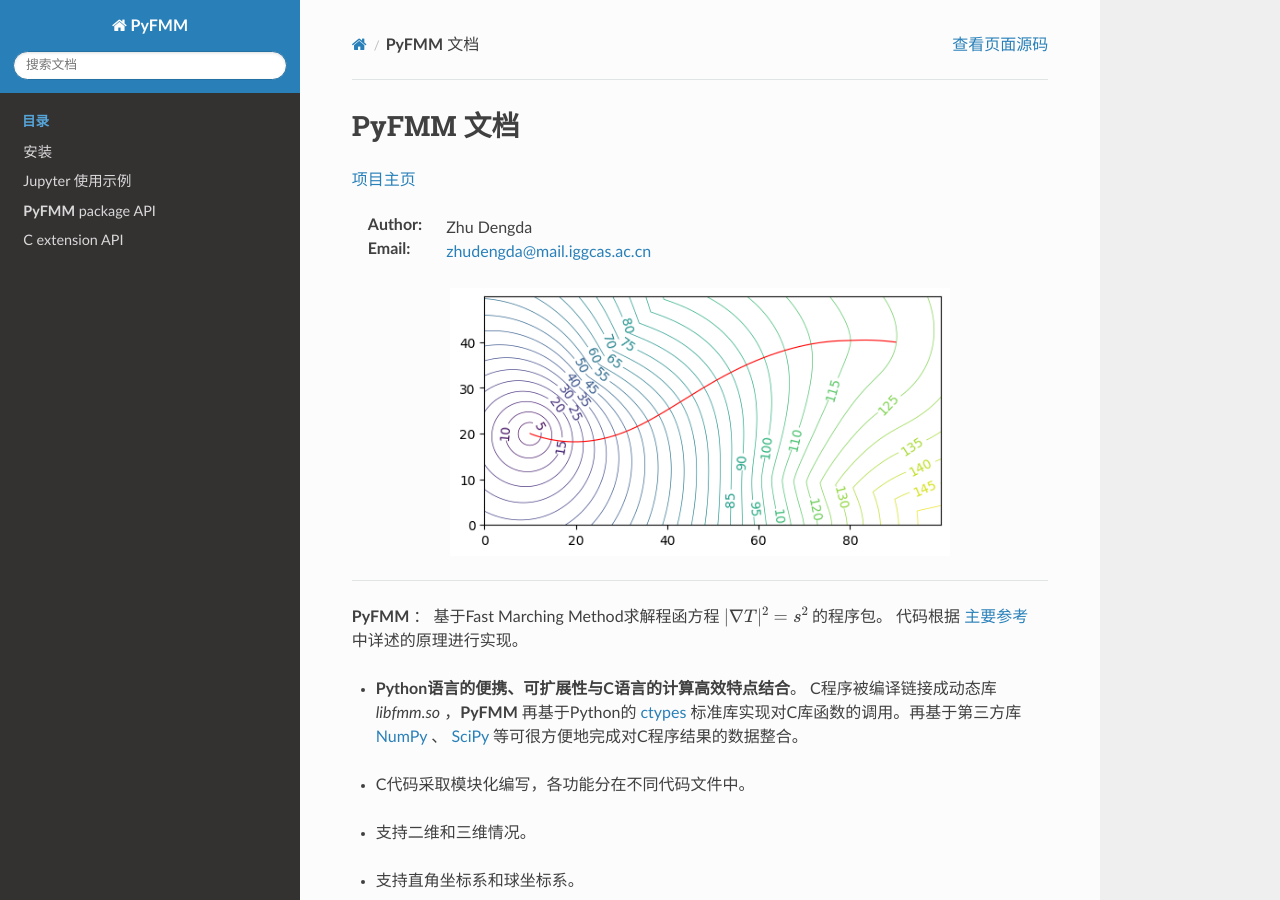
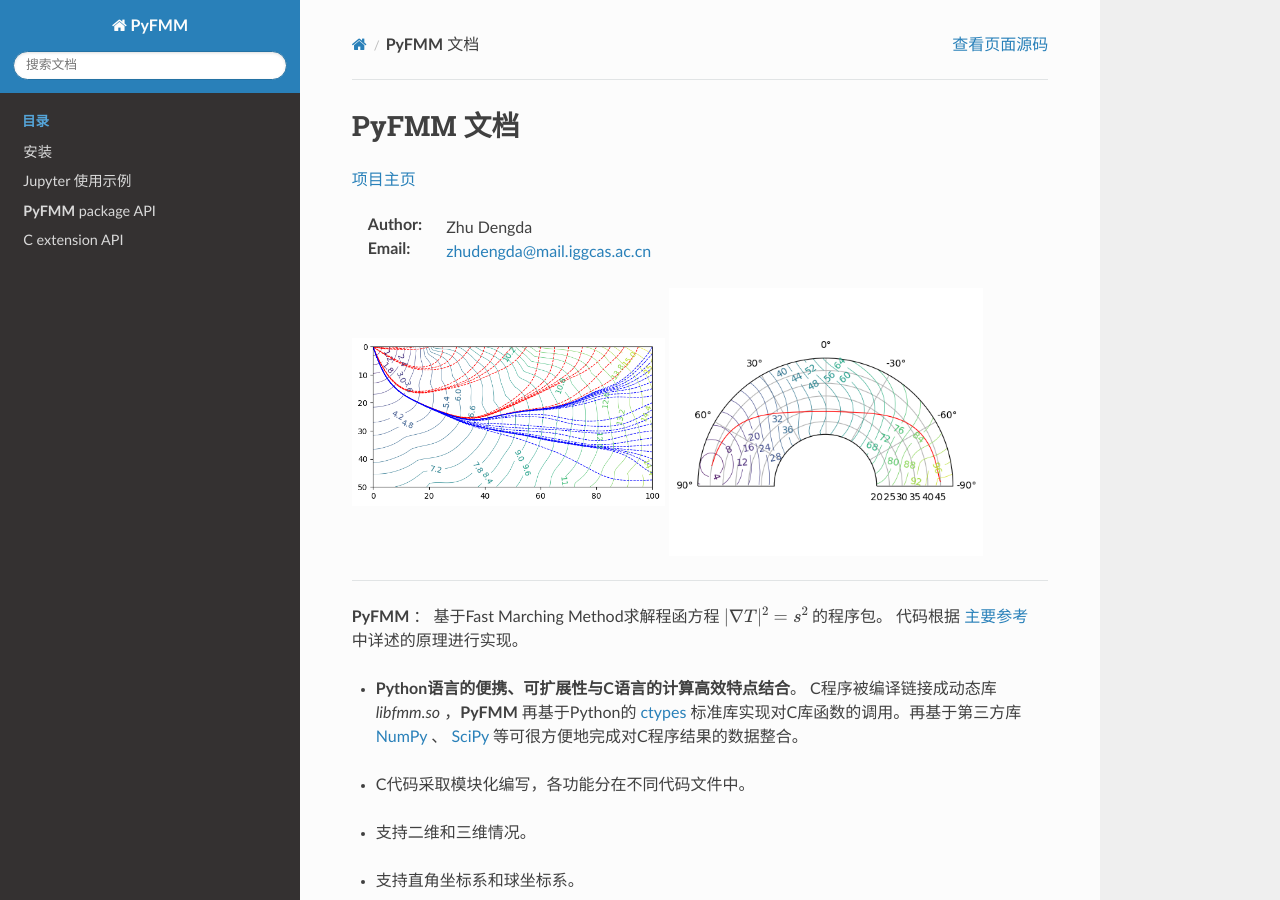
Before and after one commit to Dengda98/PyFMM, a Sphinx documentation site: the page built from docs/source/index.rst, in a window 1280 px wide and 900 px high. Built offline with Sphinx 7.4.7 and the Read the Docs theme 2.0.0, drawn with Linux system fonts in a browser that asks for light colours; the version number could not be read and is left out.

Commit message:
fix docs

```diff
--- a/docs/source/index.rst
+++ b/docs/source/index.rst
@@ -7,10 +7,14 @@
 :Email:  zhudengda@mail.iggcas.ac.cn
 
 
-.. image:: ../../figs/output.png
-   :alt: 示例图片
-   :width: 500px
-   :align: center
+|pic1|   |pic2|
+
+.. |pic1| image:: ../../figs/output2.png
+   :width: 45%
+
+.. |pic2| image:: ../../figs/output3.png
+   :width: 45%
+
 
 -----------------------------------------------------------
 
```
